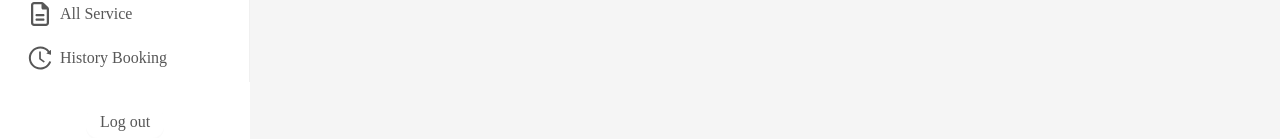
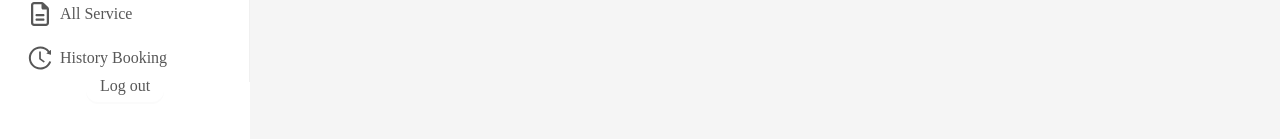
Before and after one commit to ChaiyapatOam/CPE241-FinalProject-Web, a React (Vite) app: page /staff/avaliable in a window 1280 px wide. Shown: the part 658-797 px from the top of the page. Built offline with nearby package versions, Linux system fonts and the light colour scheme; a web font is replaced by a local one.

Commit message:
Update SideBar.tsx

```diff
--- a/src/components/SideBar.tsx
+++ b/src/components/SideBar.tsx
@@ -36,9 +36,10 @@ const SideBar = () => {
                 )
               })}
           </Menu>
+          <div className='p-9 bg-white'></div>
           <div className="w-full block absolute bottom-1 overflow-hidden">
             <div className="grid grid-cols-1 place-items-center">
-              <Button onClick={() => {}} className="flex items-center border-2 border-white rounded-xl px-3 py-1">
+              <Button onClick={() => {}} className="flex items-center border-2 border-white rounded-xl px-3 py-1 fixed bottom-10">
                 Log out
               </Button>
             </div>
```
